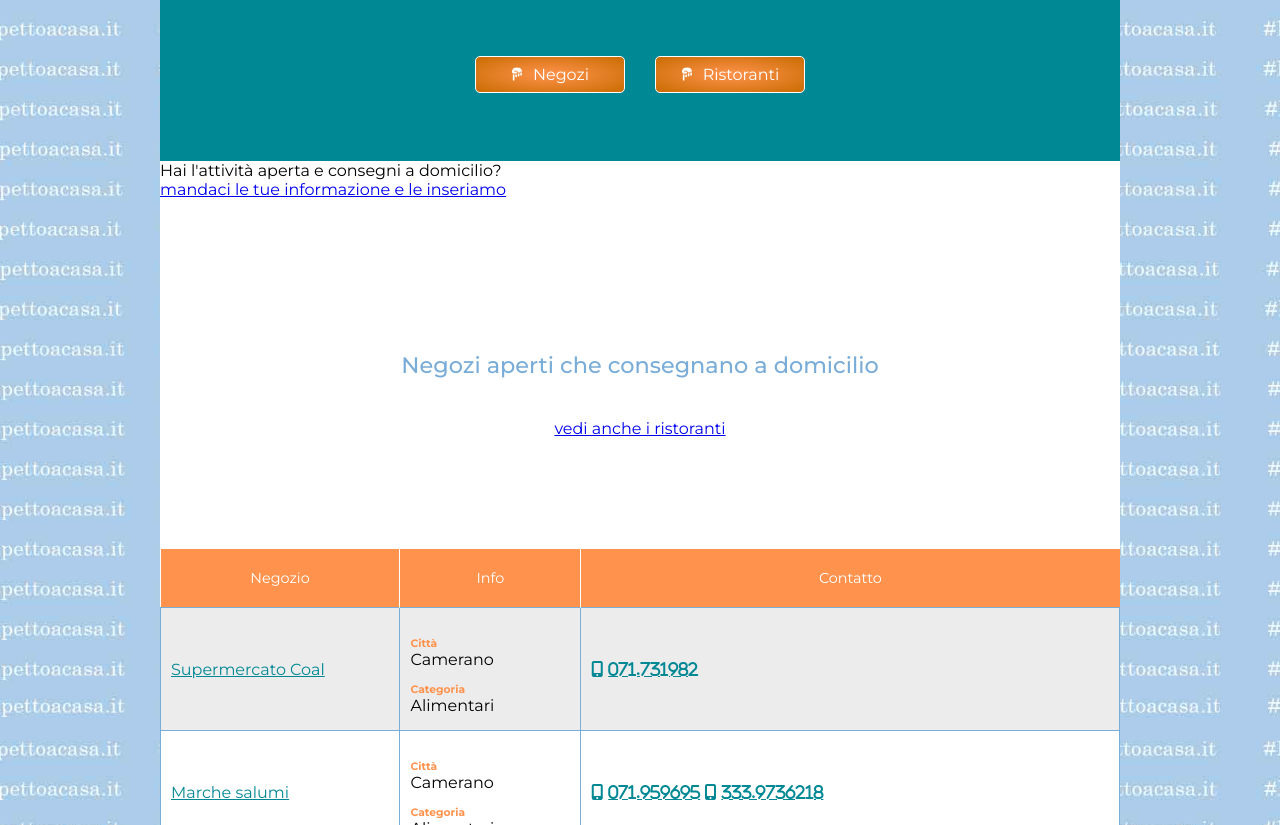
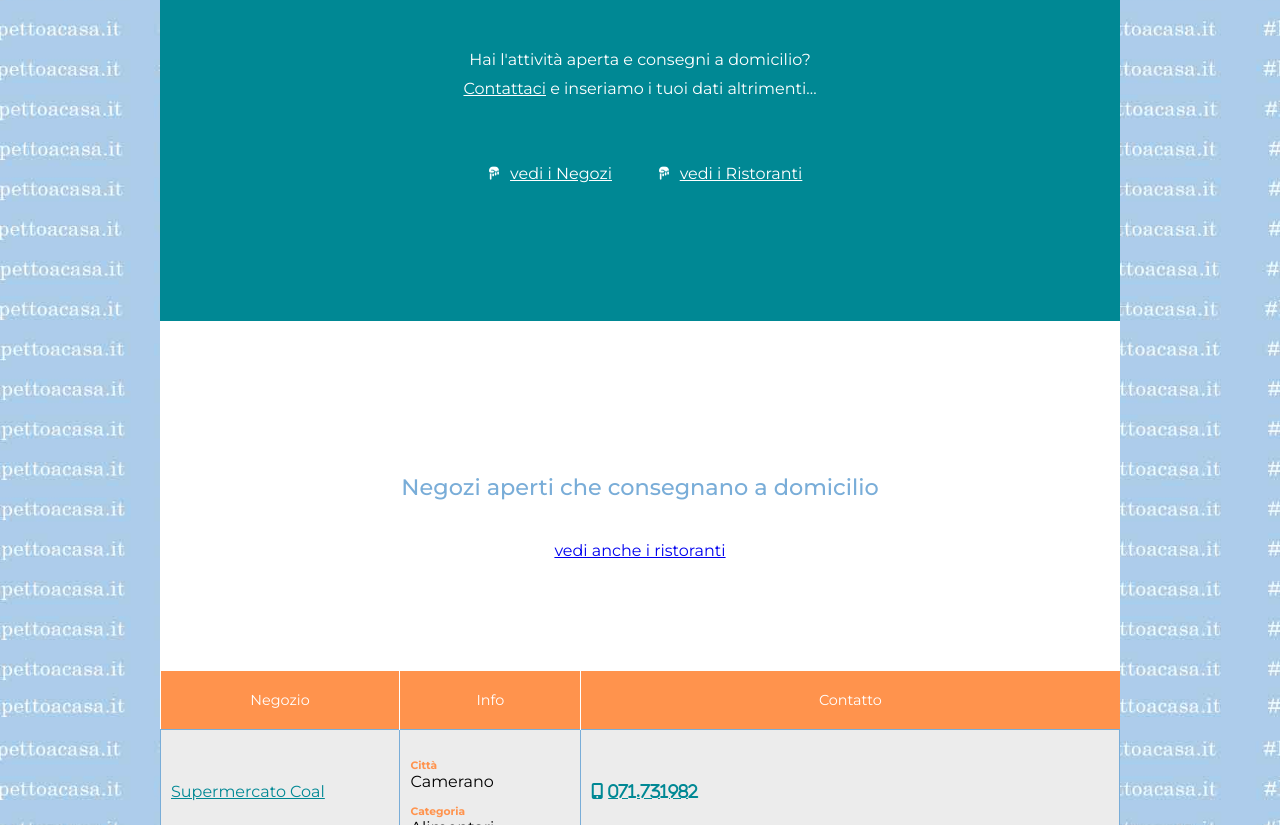
Before and after one commit to uterc/Ioaspettoacasa, a plain HTML site: page index.html in a window 1280 px wide. Shown: the part 883-1708 px from the top of the page. Drawn offline with nearby package versions, Linux system fonts and the light colour scheme.

Commit message:
fixted header

```diff
--- a/css/style.css
+++ b/css/style.css
@@ -2,9 +2,9 @@
   --primary-color: #008894;
   --secondary-color: #79add8;
   --orange: #ff934d;
-  --img-heigth: 55vh;
+  --img-heigth: 40vh;
   --top-heigth: 20vh;
-  --bottom-heigth: 25vh;
+  --bottom-heigth: 40vh;
 }
 * {
   margin: 0;
@@ -71,9 +71,22 @@ img.main-img {
 
 .bottom {
   width: 100%;
-  height: var(--top-heigth);
+  height: var(--bottom-heigth);
   background-color: var(--primary-color);
   padding-top: 3vh;
+}
+
+.bottom > div {
+  padding: 25px;
+}
+.bottom > div > p {
+  text-align: center;
+  color: #fff;
+  margin-bottom: 10px;
+}
+.bottom > div > p > a {
+  color: #fff;
+  margin-bottom: 10px;
 }
 
 .info {
@@ -94,16 +107,16 @@ img.main-img {
 }
 .main-nav > a {
   color: #fff;
-  background-image: radial-gradient(var(--orange), rgb(201, 108, 1));
+  /* background-image: radial-gradient(rgb(241, 129, 0), var(--orange)); */
   display: inline-block;
   width: 150px;
-  padding: 8px 15px;
+  /* padding: 8px 15px; */
   margin: 15px;
-  border: 1px solid #fff;
-  /* box-shadow: 2px 2px 10px var(--secondary-color); */
+  /* border: 1px solid #fff; */
+  /* box-shadow: 2px 2px 10px var(--orange); */
   border-radius: 5px;
   text-align: center;
-  text-decoration: none;
+  /* text-decoration: none; */
 }
 
 .main-nav > a > span {
--- a/index.html
+++ b/index.html
@@ -29,12 +29,15 @@
         </div>
       </div>
       <div class="bottom">
+        <div>
+          <p>Hai l'attività aperta e consegni a domicilio?</p>
+          <p><a href="#footer">Contattaci</a> e inseriamo i tuoi dati altrimenti...</p>
+
+        </div>
         <nav class="main-nav">
-          <a href="#nav-negozi"><i class="fas fa-hand-point-down"></i><span>Negozi</span> </a>
-          <a href="#nav-ristoranti"><i class="fas fa-hand-point-down"></i><span>Ristoranti</span></a>
+          <a href="#nav-negozi"><i class="fas fa-hand-point-down"></i><span>vedi i Negozi</span> </a>
+          <a href="#nav-ristoranti"><i class="fas fa-hand-point-down"></i><span>vedi i Ristoranti</span></a>
       </div>
-      <p>Hai l'attività aperta e consegni a domicilio?</p>
-      <a href="#footer">mandaci le tue informazione e le inseriamo</a>
     </section>
     <section id="section2">
       <nav id="nav-negozi" class="nav">
```
